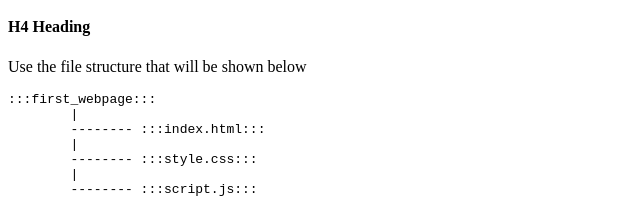
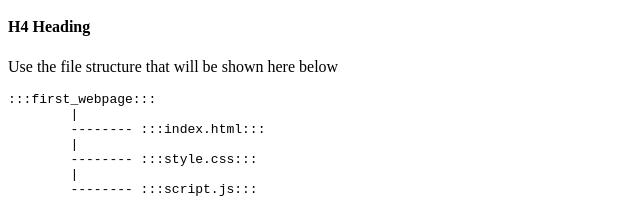
Before and after one commit to ayeniidris/1st-html-task-startNG, a plain HTML site: page index.html in a window 1280 px wide. Shown: the part 385-604 px from the top of the page, 0-640 px from the left. Drawn offline with Linux system fonts and the light colour scheme.

Commit message:
Update index.html

```diff
--- a/index.html
+++ b/index.html
@@ -18,7 +18,7 @@
             <p>Thanks..Wait.. <br/>
                 You will have to upload this project to github .. Yea.</p>
         <h4>H4 Heading</h4>
-            <p>Use the file structure that will be shown below</p>
+            <p>Use the file structure that will be shown here below</p>
                 <pre>
 :::first_webpage:::
         |
```
